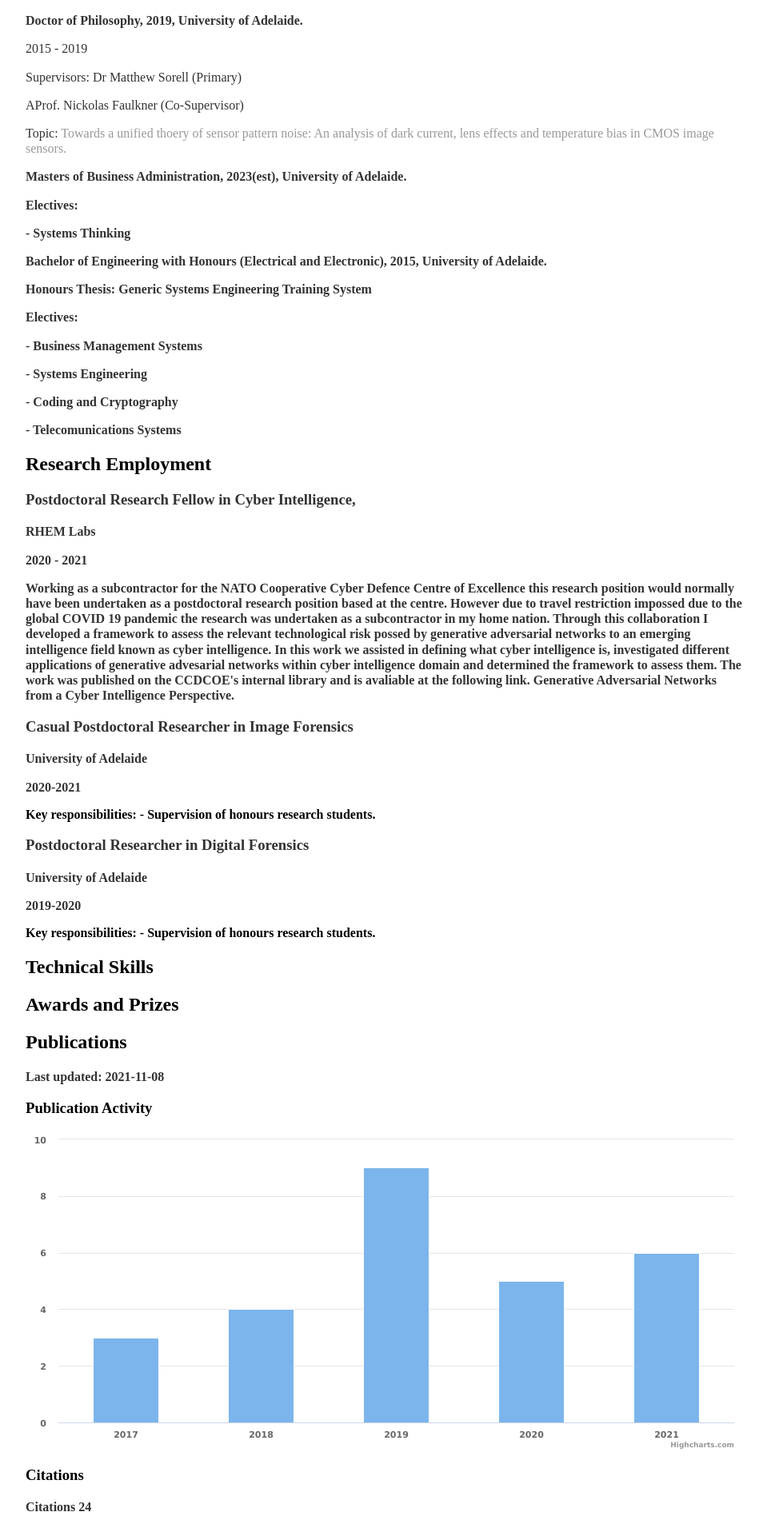
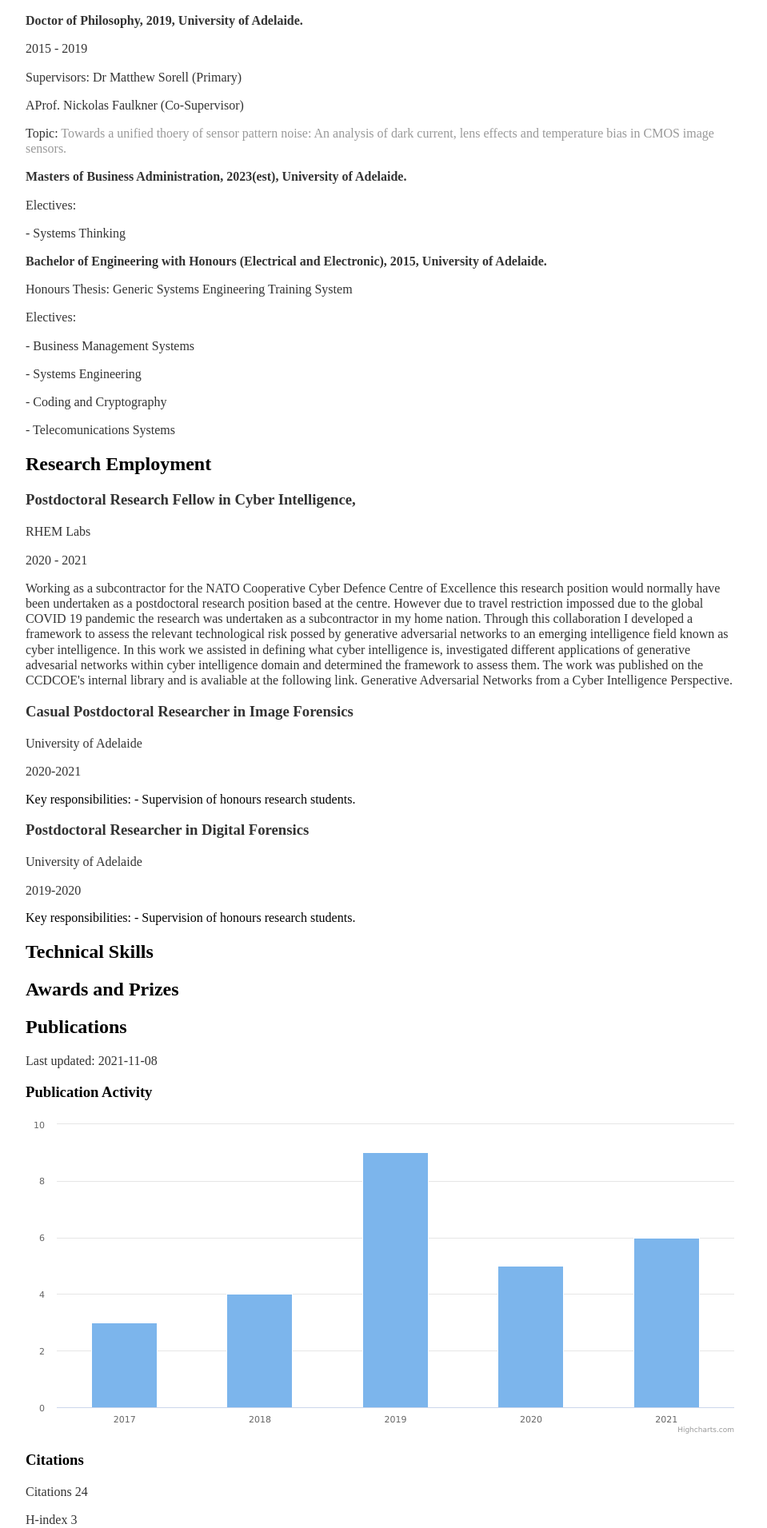
Before and after one commit to rhematt/rhematt.github.io, a Jekyll site: the page built from cv/index.html, in a window 1280 px wide. Shown: the part 300-2211 px from the top of the page at 80% size, without its empty margins (160-1119 px from the left). Built offline with Jekyll 4.4.1, drawn with Linux system fonts in a browser that asks for light colours.

```diff
--- a/cv/index.html
+++ b/cv/index.html
@@ -19,11 +19,11 @@ title: CV of Dr Richard Matthews
         <p> Topic: <a href="/files/thesis.pdf">Towards a unified thoery of sensor pattern noise: An analysis of dark current, lens effects and temperature bias in CMOS image sensors.</a></p>
 
 
-	<p><b>Masters of Business Administration, 2023(est), University of Adelaide.<b></p>
+	<p><b>Masters of Business Administration, 2023(est), University of Adelaide.</b></p>
 		<p> Electives: </P>
 		<p> - Systems Thinking </p>
 
-	<p><b>Bachelor of Engineering with Honours (Electrical and Electronic), 2015, University of Adelaide.<b></p>
+	<p><b>Bachelor of Engineering with Honours (Electrical and Electronic), 2015, University of Adelaide.</b></p>
 		<p> Honours Thesis: Generic Systems Engineering Training System </p>
 		<p> Electives: </p>
 		<p> - Business Management Systems </p>
```
